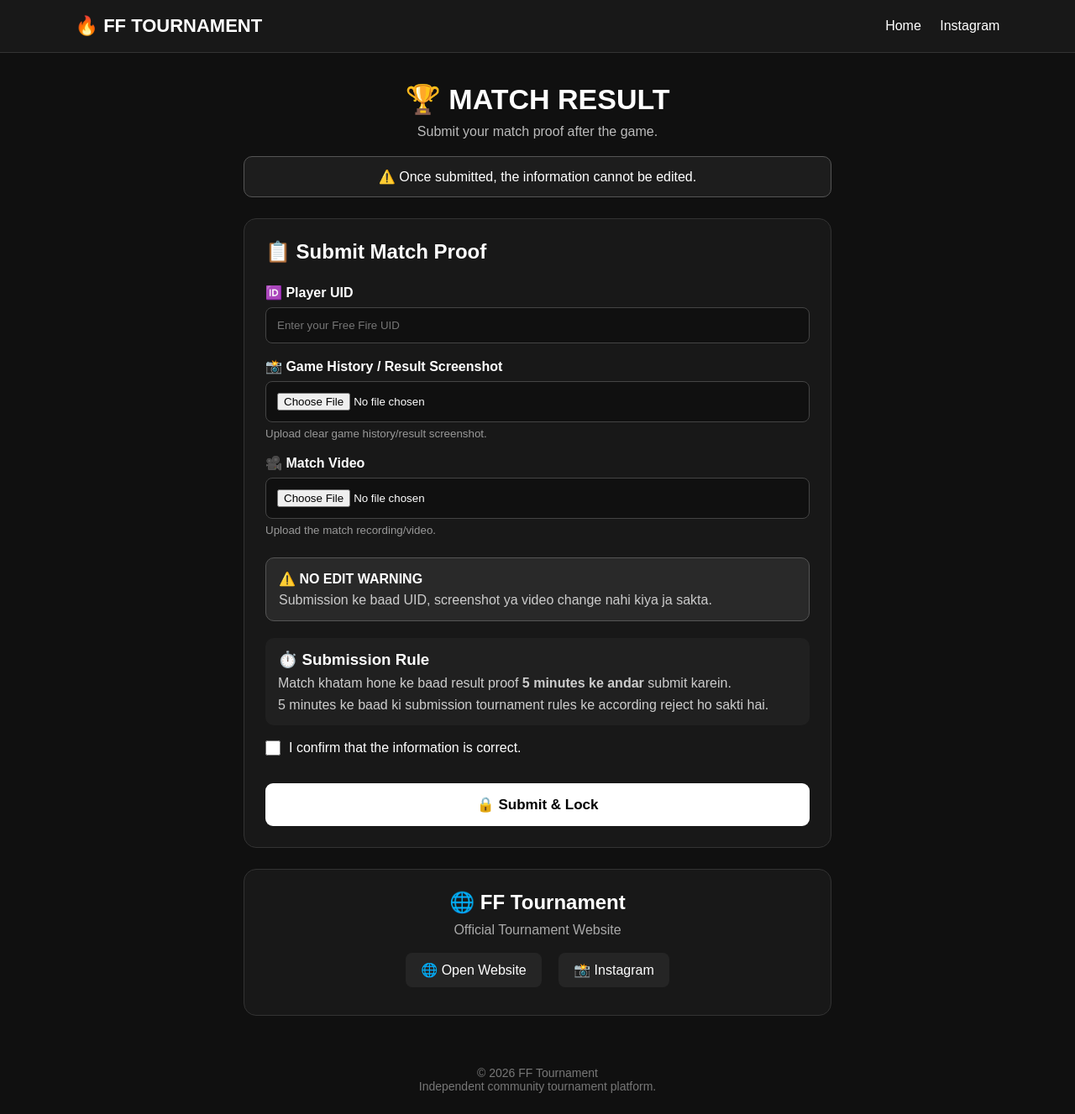
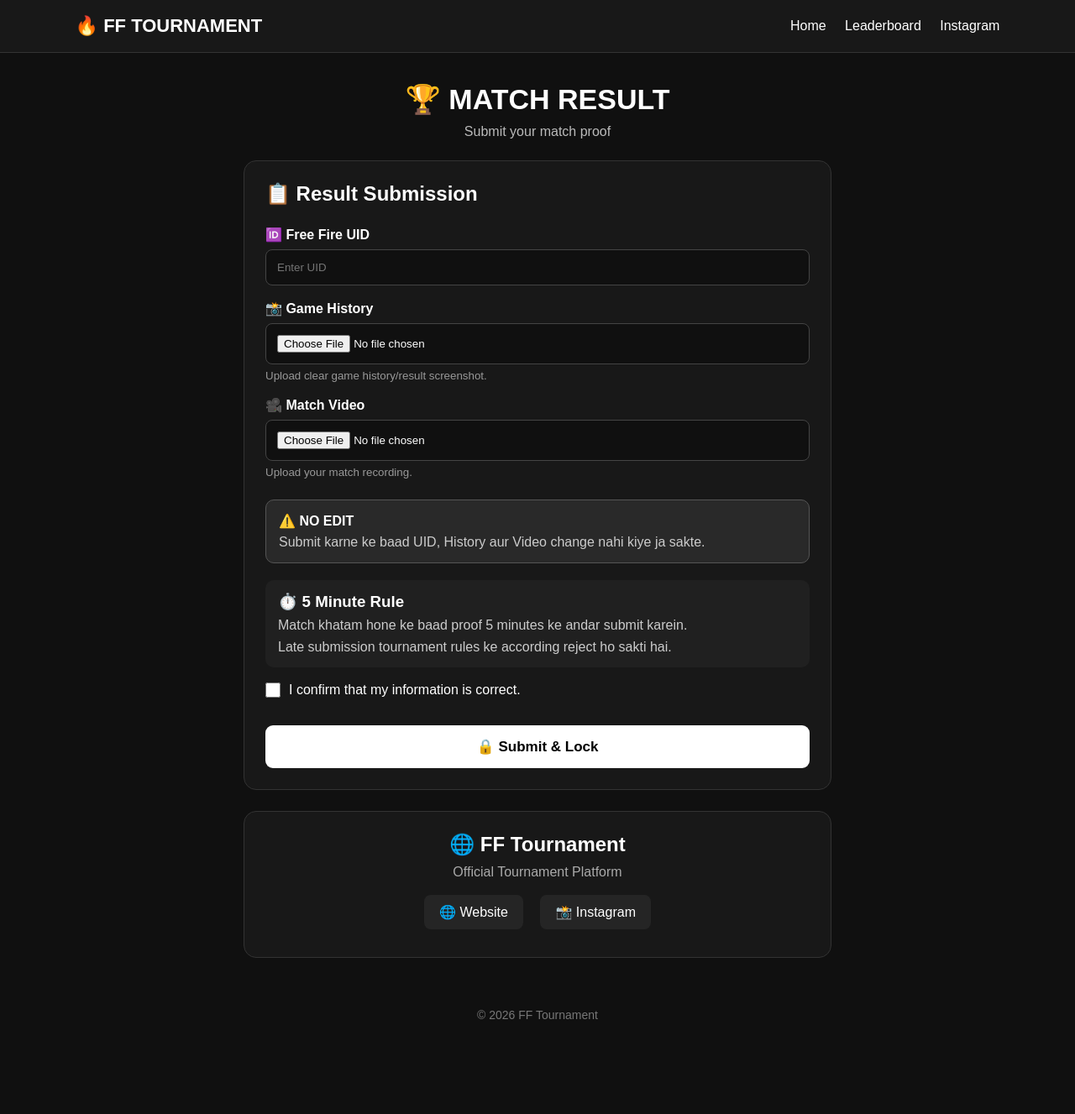
Before and after one commit to workload139-creator/Freefire, a Flask app: page / in a window 1280 px wide. Shown: the whole page at 84% size. After the commit the page ends 1214 px from the top, so only its background shows below. Run offline with Flask 3, Linux system fonts and the light colour scheme.

Commit message:
Refactor index.html for improved structure and clarity

```diff
--- a/templates/index.html
+++ b/templates/index.html
@@ -2,13 +2,21 @@
 <html lang="en">
 
 <head>
+
     <meta charset="UTF-8">
-    <meta name="viewport" content="width=device-width, initial-scale=1.0">
 
-    <title>FF Tournament - Result Submission</title>
+    <meta
+        name="viewport"
+        content="width=device-width, initial-scale=1.0"
+    >
 
-    <link rel="stylesheet"
-          href="{{ url_for('static', filename='style.css') }}">
+    <title>FF Tournament</title>
+
+    <link
+        rel="stylesheet"
+        href="{{ url_for('static', filename='style.css') }}"
+    >
+
 </head>
 
 <body>
@@ -20,12 +28,22 @@
     </div>
 
     <nav>
-        <a href="/">Home</a>
 
-        <a href="https://www.instagram.com/officialajay6226/?stkn=c2d5N2lhdmh0bGt0"
-           target="_blank">
+        <a href="/">
+            Home
+        </a>
+
+        <a href="/leaderboard">
+            Leaderboard
+        </a>
+
+        <a
+            href="https://www.instagram.com/officialajay6226/?stkn=c2d5N2lhdmh0bGt0"
+            target="_blank"
+        >
             Instagram
         </a>
+
     </nav>
 
 </header>
@@ -35,22 +53,23 @@
 
 <section class="hero">
 
-        <h1>🏆 MATCH RESULT</h1>
+    <h1>
+        🏆 MATCH RESULT
+    </h1>
 
     <p>
-            Submit your match proof after the game.
+        Submit your match proof
     </p>
-
-        <div class="notice">
-            ⚠️ Once submitted, the information cannot be edited.
-        </div>
 
 </section>
 
 
 <section class="card">
 
-        <h2>📋 Submit Match Proof</h2>
+    <h2>
+        📋 Result Submission
+    </h2>
+
 
     {% with messages = get_flashed_messages() %}
 
@@ -77,26 +96,24 @@
     >
 
         <label>
-                🆔 Player UID
+            🆔 Free Fire UID
         </label>
 
         <input
             type="text"
             name="uid"
-                id="uid"
-                placeholder="Enter your Free Fire UID"
+            placeholder="Enter UID"
             required
         >
 
 
         <label>
-                📸 Game History / Result Screenshot
+            📸 Game History
         </label>
 
         <input
             type="file"
             name="history"
-                id="history"
             accept="image/*"
             required
         >
@@ -113,23 +130,23 @@
         <input
             type="file"
             name="video"
-                id="video"
             accept="video/*"
             required
         >
 
         <small>
-                Upload the match recording/video.
+            Upload your match recording.
         </small>
 
 
         <div class="warning">
 
-                ⚠️ <strong>NO EDIT WARNING</strong>
+            ⚠️ <b>NO EDIT</b>
 
             <p>
-                    Submission ke baad UID, screenshot ya video
-                    change nahi kiya ja sakta.
+                Submit karne ke baad UID,
+                History aur Video change nahi
+                kiye ja sakte.
             </p>
 
         </div>
@@ -137,16 +154,19 @@
 
         <div class="rules">
 
-                <h3>⏱️ Submission Rule</h3>
+            <h3>
+                ⏱️ 5 Minute Rule
+            </h3>
 
             <p>
-                    Match khatam hone ke baad result proof
-                    <strong>5 minutes ke andar</strong> submit karein.
+                Match khatam hone ke baad
+                proof 5 minutes ke andar
+                submit karein.
             </p>
 
             <p>
-                    5 minutes ke baad ki submission
-                    tournament rules ke according reject ho sakti hai.
+                Late submission tournament
+                rules ke according reject ho sakti hai.
             </p>
 
         </div>
@@ -156,16 +176,18 @@
 
             <input
                 type="checkbox"
-                    id="confirm"
                 required
             >
 
-                I confirm that the information is correct.
+            I confirm that my information is correct.
 
         </label>
 
 
-            <button type="submit" id="submitBtn">
+        <button
+            type="submit"
+            id="submitBtn"
+        >
 
             🔒 Submit & Lock
 
@@ -178,24 +200,28 @@
 
 <section class="info">
 
-        <h2>🌐 FF Tournament</h2>
+    <h2>
+        🌐 FF Tournament
+    </h2>
 
     <p>
-            Official Tournament Website
+        Official Tournament Platform
     </p>
 
+
     <a
+        class="link-btn"
         href="https://freefire-touranament.onrender.com"
         target="_blank"
-            class="link-btn"
     >
-            🌐 Open Website
+        🌐 Website
     </a>
 
+
     <a
+        class="link-btn"
         href="https://www.instagram.com/officialajay6226/?stkn=c2d5N2lhdmh0bGt0"
         target="_blank"
-            class="link-btn"
     >
         📸 Instagram
     </a>
@@ -209,14 +235,12 @@
 
     © 2026 FF Tournament
 
-    <br>
-
-    Independent community tournament platform.
-
 </footer>
 
 
-<script src="{{ url_for('static', filename='script.js') }}"></script>
+<script
+    src="{{ url_for('static', filename='script.js') }}"
+></script>
 
 </body>
 
```
Lines whose indentation alone changed are shown as unchanged.
